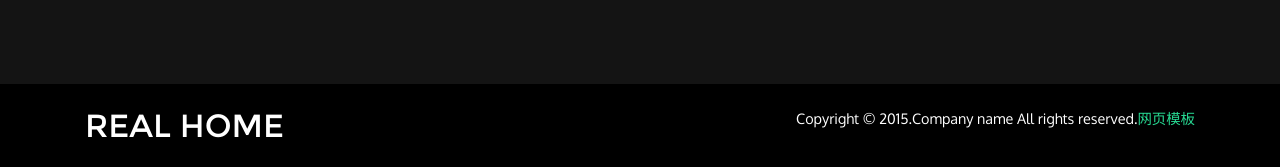
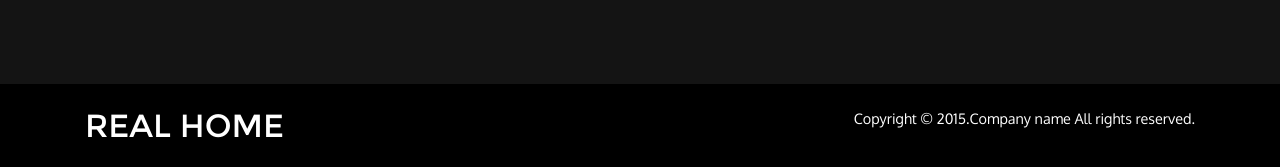
Before and after one commit to djq1996/production, a plain HTML site: page index.html in a window 1280 px wide. Shown: the part 5067-5234 px from the top of the page. Drawn offline with Linux system fonts and the light colour scheme.

Commit message:
Update index.html

```diff
--- a/index.html
+++ b/index.html
@@ -613,7 +613,7 @@ Smartphone Compatible web template, free webdesigns for Nokia, Samsung, LG, Sony
 				<h2><a href="index.html">REAL HOME</a></h2>
 			</div>
 			<div class="col-md-8 footer-class">
-				<p >Copyright &copy; 2015.Company name All rights reserved.<a target="_blank" href="#">&#x7F51;&#x9875;&#x6A21;&#x677F;</a></p>
+				<p >Copyright &copy; 2015.Company name All rights reserved.<a target="_blank" href="#"></a></p>
 			</div>
 		<div class="clearfix"> </div>
 	 	</div>
```
